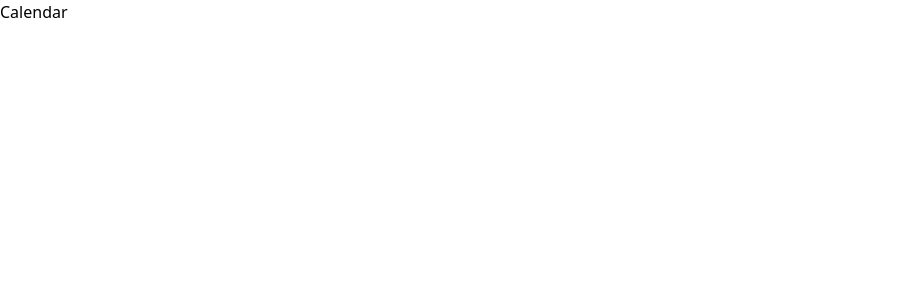
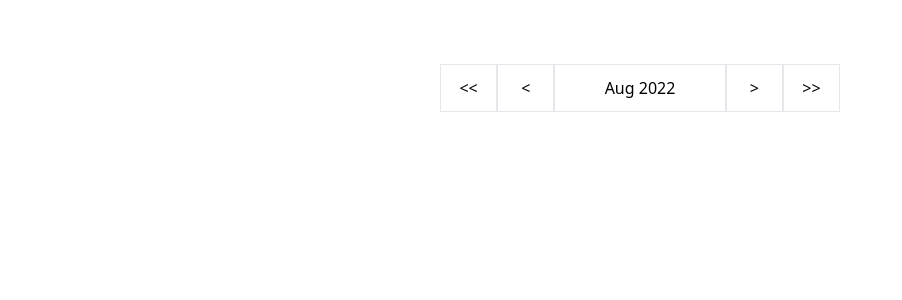
Before and after one commit to SarahWimark/fitness-planner, a React (Vite) app in the folder fitness-planner/: page / in a window 1280 px wide. Shown: the top 300 px of the page, without its empty margins (0-902 px from the left). Built offline with nearby package versions, Linux system fonts and the light colour scheme.

Commit message:
Working on calendar cells

```diff
--- a/fitness-planner/package.json
+++ b/fitness-planner/package.json
@@ -10,6 +10,7 @@
     "preview": "vite preview"
   },
   "dependencies": {
+    "clsx": "^1.2.1",
     "react": "^18.2.0",
     "react-dom": "^18.2.0"
   },
--- a/fitness-planner/src/App.tsx
+++ b/fitness-planner/src/App.tsx
@@ -3,7 +3,7 @@ import Calendar from "./components/calendar/Calendar";
 const App = () => {
   return (
     <>
-      <div>
+      <div className="mt-16 flex flex-col items-center">
         <Calendar />
       </div>
     </>
--- a/fitness-planner/src/components/calendar/Calendar.tsx
+++ b/fitness-planner/src/components/calendar/Calendar.tsx
@@ -1,5 +1,17 @@
+import Cell from "./Cell";
+
 const Calendar = () => {
-  return <div>Calendar</div>;
+  return (
+    <div className="w-[400px] h-16 ">
+      <div className="grid grid-cols-7 items-center justify-center text-center">
+        <Cell>{"<<"}</Cell>
+        <Cell>{"<"}</Cell>
+        <Cell className="col-span-3">Aug 2022</Cell>
+        <Cell>{">"}</Cell>
+        <Cell>{">>"}</Cell>
+      </div>
+    </div>
+  );
 };
 
 export default Calendar;
--- /dev/null
+++ b/fitness-planner/src/components/calendar/Cell.tsx
@@ -0,0 +1,20 @@
+import clsx from "clsx";
+
+interface Props extends React.PropsWithChildren {
+  className?: string;
+}
+
+const Cell: React.FC<Props> = ({ className, children }) => {
+  return (
+    <div
+      className={clsx(
+        "h-12 flex items-center justify-center border",
+        className
+      )}
+    >
+      {children}
+    </div>
+  );
+};
+
+export default Cell;
```
Also changed, not shown: 1 other file (tests, documents, lock files or other folders).
